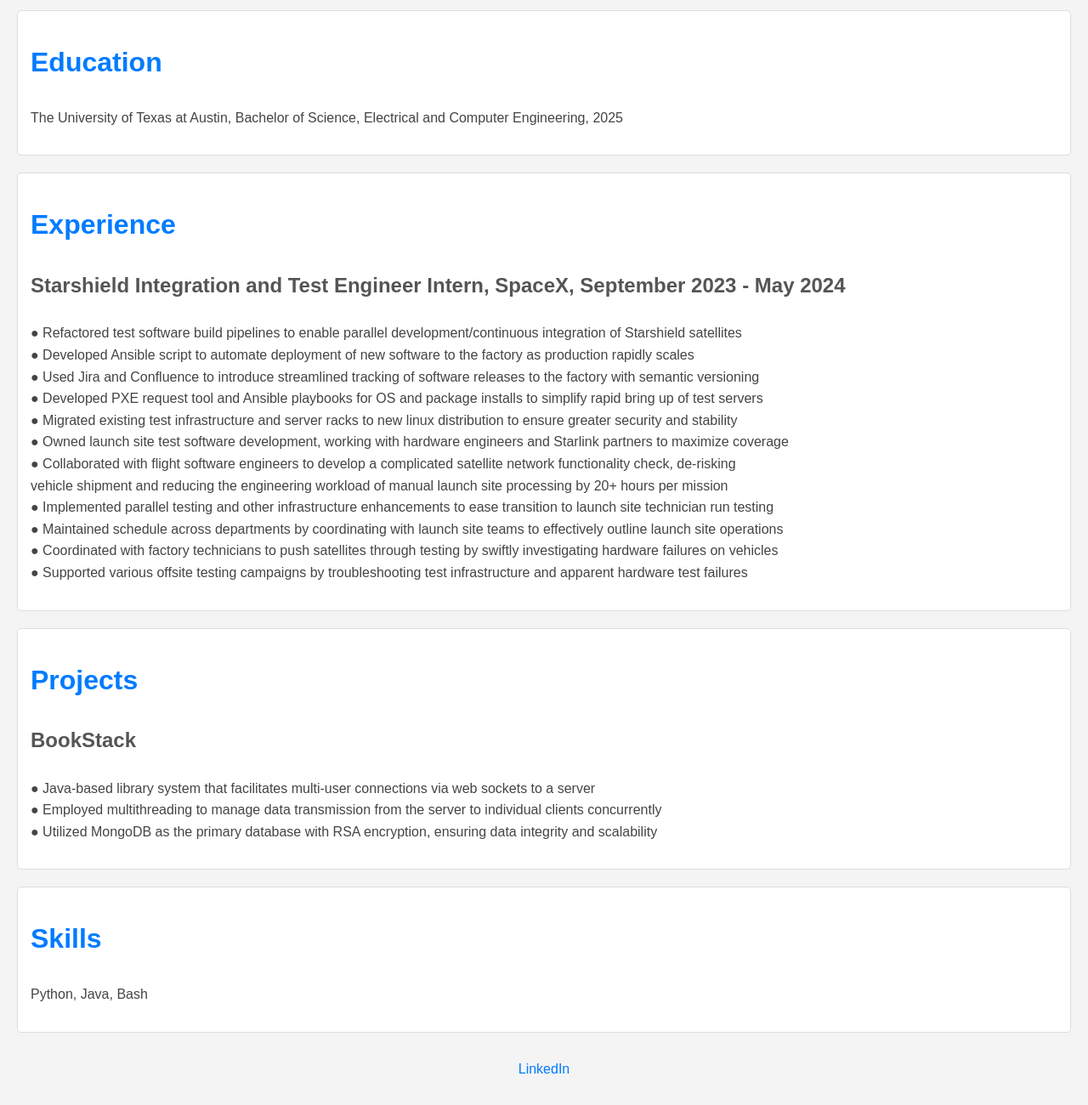
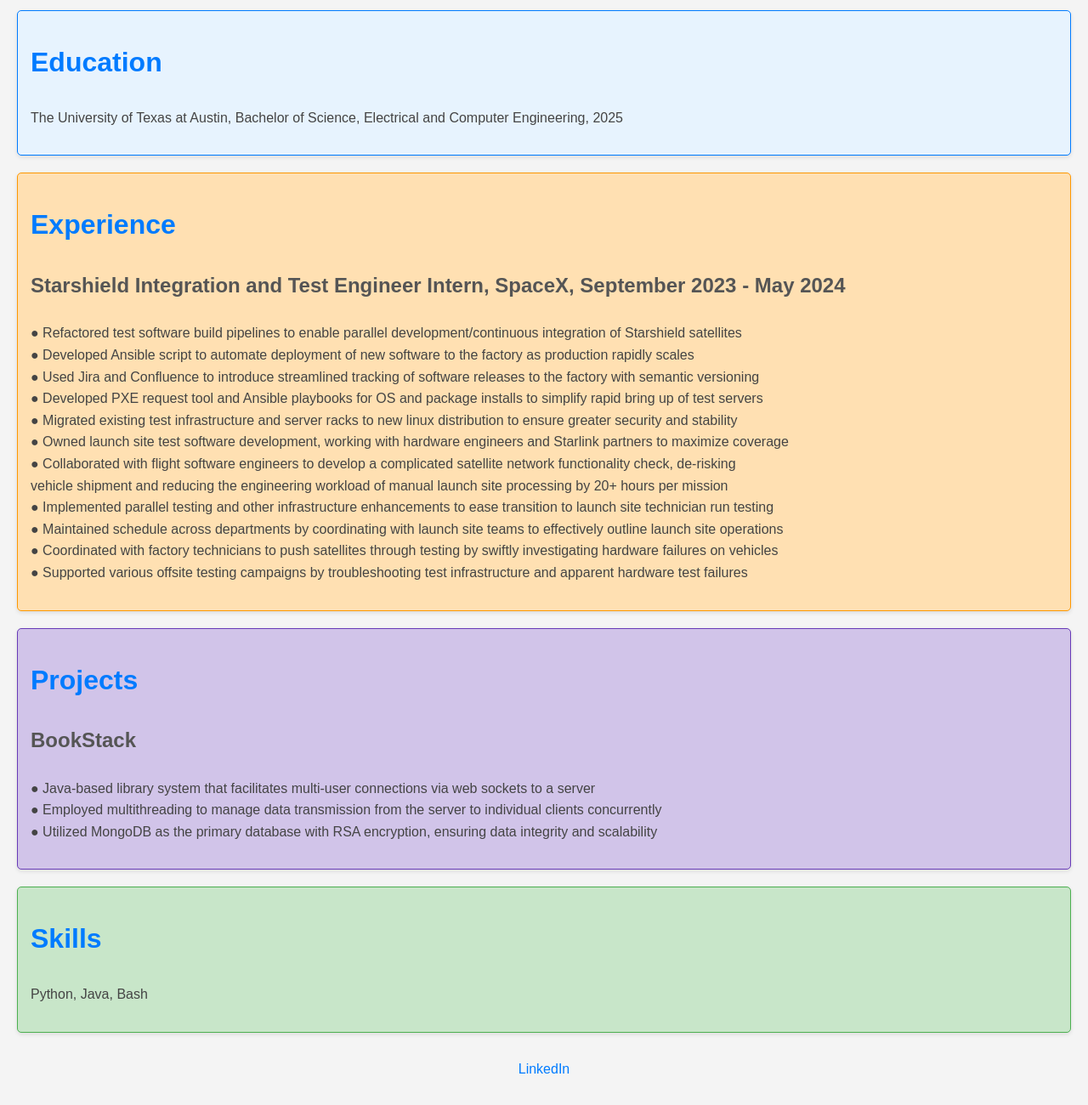
Before and after one commit to sidshyamkumar/sidshyamkumar.github.io, a plain HTML site: page index.html in a window 1280 px wide. Shown: the part 593-1893 px from the top of the page at 85% size. Drawn offline with Linux system fonts and the light colour scheme.

Commit message:
Styling ID's

```diff
--- a/stylesheet.css
+++ b/stylesheet.css
@@ -70,3 +70,43 @@ footer a:hover {
     text-decoration: underline;
     color: #003268; /* Change to darker blue on hover */
 }
+
+/* Styles for Education */
+#education {
+    background-color: #e7f3fe; /* Light blue background */
+    border: 1px solid #007BFF; /* Blue border */
+    border-radius: 5px;
+    padding: 15px;
+    margin-bottom: 20px;
+    box-shadow: 0 2px 5px rgba(0, 0, 0, 0.1);
+}
+
+/* Styles for Experience */
+#experience {
+    background-color: #ffe0b2; /* Light orange background */
+    border: 1px solid #ff9800; /* Orange border */
+    border-radius: 5px;
+    padding: 15px;
+    margin-bottom: 20px;
+    box-shadow: 0 2px 5px rgba(0, 0, 0, 0.1);
+}
+
+/* Styles for Projects */
+#projects {
+    background-color: #d1c4e9; /* Light purple background */
+    border: 1px solid #673ab7; /* Purple border */
+    border-radius: 5px;
+    padding: 15px;
+    margin-bottom: 20px;
+    box-shadow: 0 2px 5px rgba(0, 0, 0, 0.1);
+}
+
+/* Styles for Skills */
+#skills {
+    background-color: #c8e6c9; /* Light green background */
+    border: 1px solid #4caf50; /* Green border */
+    border-radius: 5px;
+    padding: 15px;
+    margin-bottom: 20px;
+    box-shadow: 0 2px 5px rgba(0, 0, 0, 0.1);
+}
```
